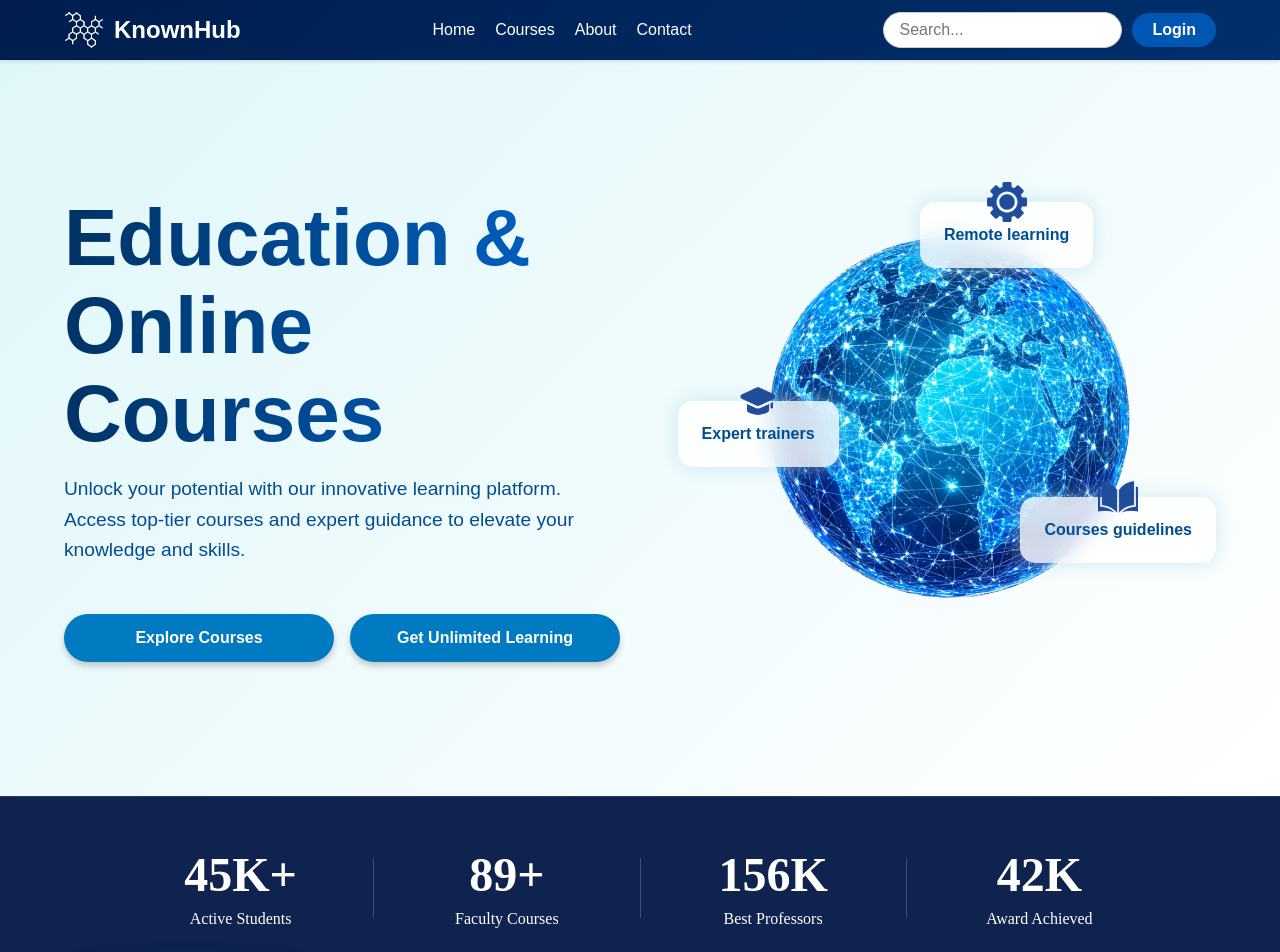
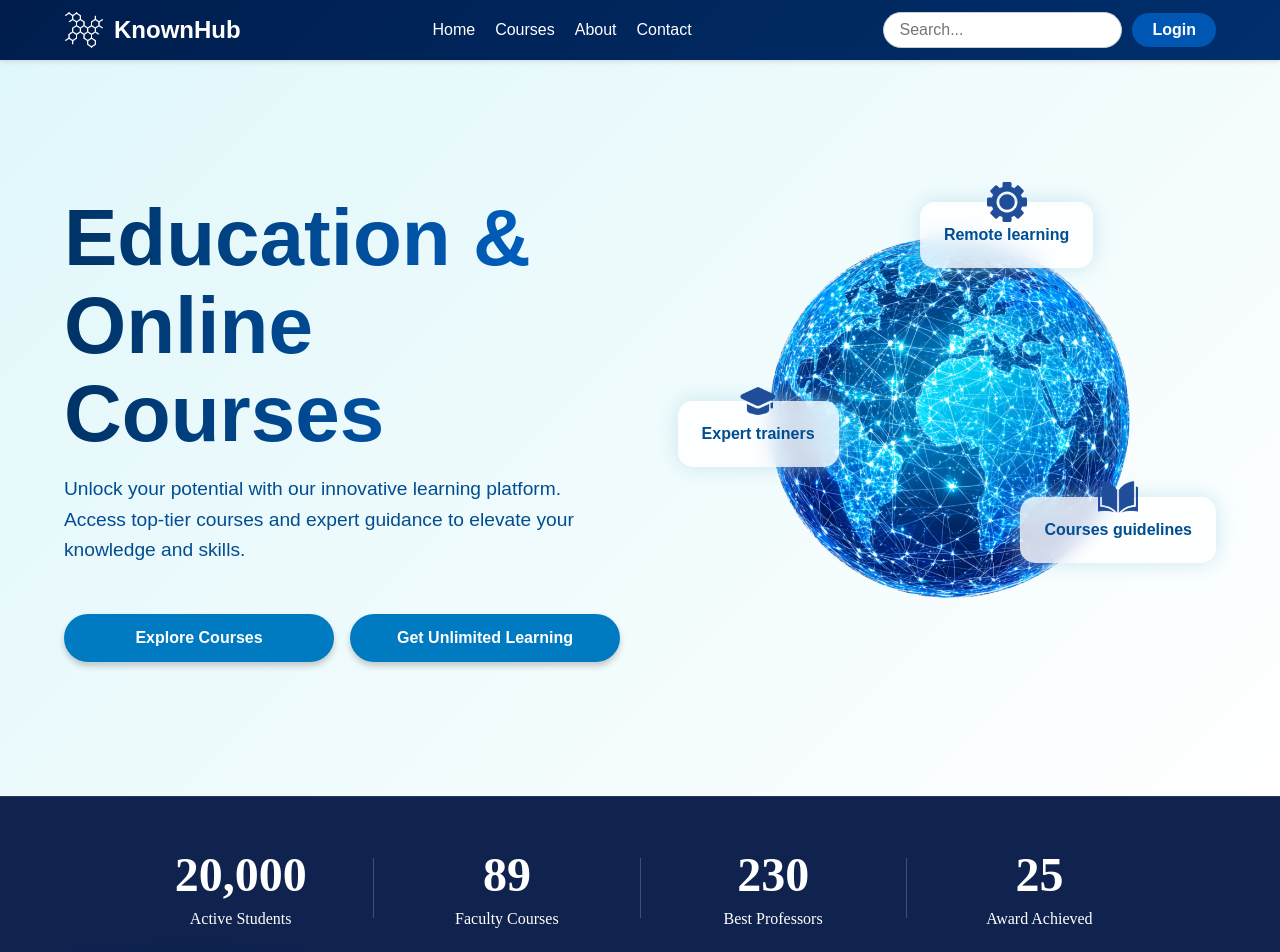
Before and after one commit to gubskaia/online-courses-front, a React (Vite) app: page / in a window 1280 px wide. Shown: the top 952 px of the page. Built offline with nearby package versions, Linux system fonts and the light colour scheme.

Commit message:
Add motion in StatsSection

```diff
--- a/src/components/StatsSection.tsx
+++ b/src/components/StatsSection.tsx
@@ -1,4 +1,5 @@
-import React from 'react';
+import React, { useEffect, useState, useRef } from 'react';
+import { motion } from 'framer-motion';
 
 const styles = {
     container: {
@@ -9,6 +10,7 @@ const styles = {
         justifyContent: 'space-between',
         alignItems: 'center',
         borderTop: '1px solid rgba(255, 255, 255, 0.1)',
+        overflow: 'hidden',
     },
     statBlock: {
         textAlign: 'center',
@@ -32,27 +34,73 @@ const styles = {
 };
 
 const StatsSection: React.FC = () => {
+    const [isVisible, setIsVisible] = useState(false);
+    const containerRef = useRef<HTMLDivElement | null>(null);
+
+    useEffect(() => {
+        const observer = new IntersectionObserver(
+            ([entry]) => {
+                if (entry.isIntersecting) {
+                    setIsVisible(true);
+                }
+            },
+            { threshold: 0.3 }
+        );
+
+        if (containerRef.current) {
+            observer.observe(containerRef.current);
+        }
+
+        return () => {
+            if (containerRef.current) {
+                observer.unobserve(containerRef.current);
+            }
+        };
+    }, []);
+
+    const stats = [
+        { value: 20000, label: 'Active Students' },
+        { value: 89, label: 'Faculty Courses' },
+        { value: 230, label: 'Best Professors' },
+        { value: 25, label: 'Award Achieved' },
+    ];
+
+    const AnimatedNumber = ({ value }: { value: number }) => {
+        const [count, setCount] = useState(0);
+
+        useEffect(() => {
+            if (isVisible) {
+                let start = 0;
+                const duration = 2000; // 2 seconds
+                const increment = Math.ceil(value / (duration / 50)); // 50 FPS
+
+                const timer = setInterval(() => {
+                    start += increment;
+                    if (start >= value) {
+                        clearInterval(timer);
+                        start = value;
+                    }
+                    setCount(start);
+                }, 50);
+
+                return () => clearInterval(timer);
+            }
+        }, [isVisible, value]);
+
+        return <motion.div style={styles.number}>{count.toLocaleString()}</motion.div>;
+    };
+
     return (
-        <div style={styles.container}>
-            <div style={styles.statBlock}>
-                <div style={styles.number}>45K+</div>
-                <div style={styles.label}>Active Students</div>
-            </div>
-            <div style={styles.divider}></div>
-            <div style={styles.statBlock}>
-                <div style={styles.number}>89+</div>
-                <div style={styles.label}>Faculty Courses</div>
-            </div>
-            <div style={styles.divider}></div>
-            <div style={styles.statBlock}>
-                <div style={styles.number}>156K</div>
-                <div style={styles.label}>Best Professors</div>
-            </div>
-            <div style={styles.divider}></div>
-            <div style={styles.statBlock}>
-                <div style={styles.number}>42K</div>
-                <div style={styles.label}>Award Achieved</div>
-            </div>
+        <div style={styles.container} ref={containerRef}>
+            {stats.map((stat, index) => (
+                <React.Fragment key={index}>
+                    <div style={styles.statBlock}>
+                        <AnimatedNumber value={stat.value} />
+                        <div style={styles.label}>{stat.label}</div>
+                    </div>
+                    {index < stats.length - 1 && <div style={styles.divider}></div>}
+                </React.Fragment>
+            ))}
         </div>
     );
 };
```
